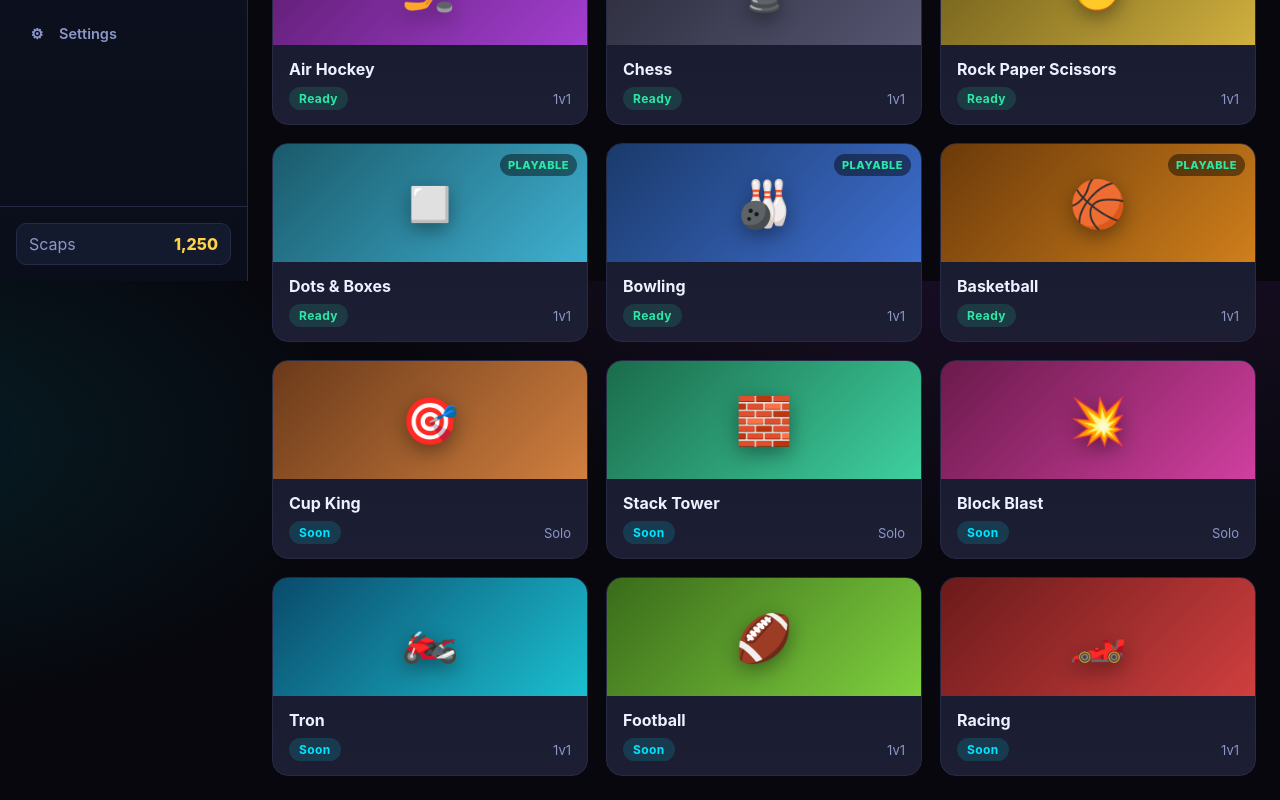
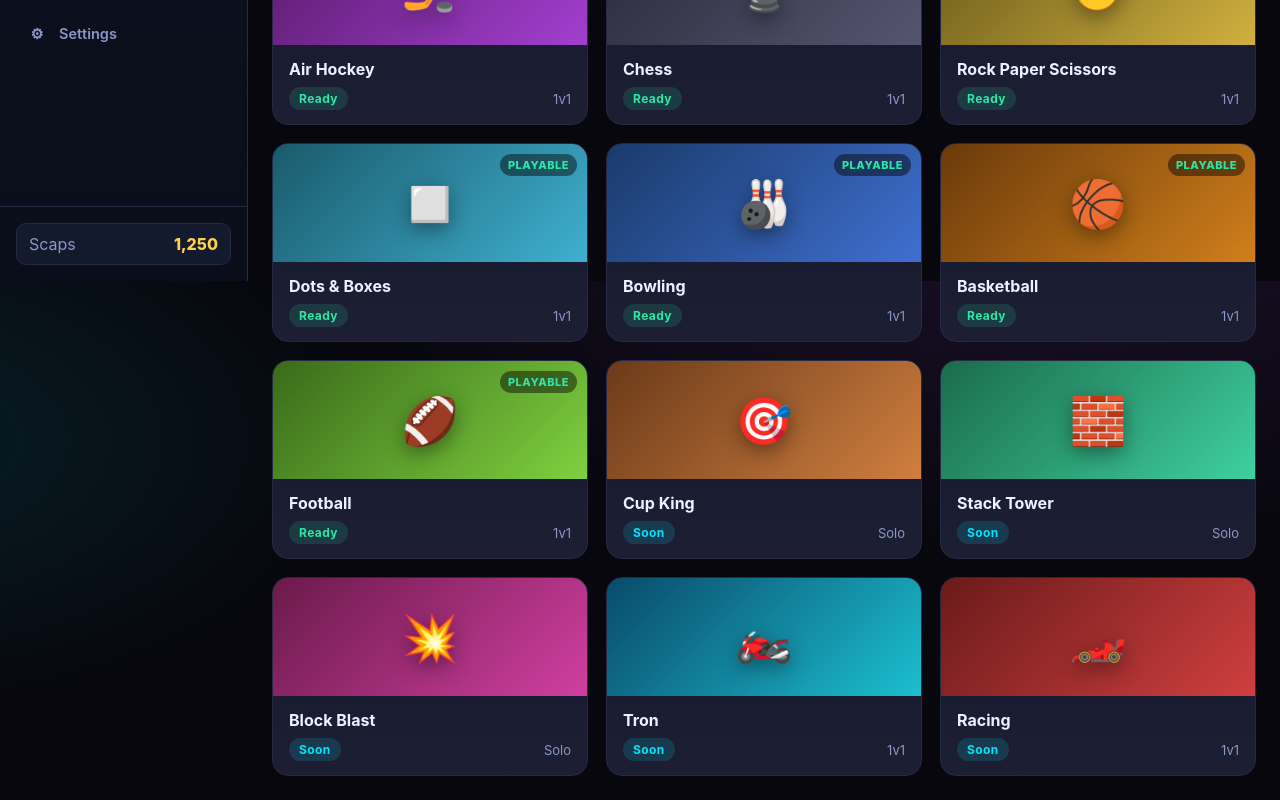
Before and after one commit to BeauRolak/Jango.US-New, a React (Vite) app: page /games in a window 1280 px wide. Shown: the part 519-1319 px from the top of the page. Built offline with nearby package versions, Linux system fonts and the light colour scheme.

Commit message:
Update registry.ts

```diff
--- a/src/games/registry.ts
+++ b/src/games/registry.ts
@@ -19,10 +19,10 @@ export const GAMES: GameInfo[] = [
   { id: "dotsboxes", name: "Dots & Boxes", emoji: "\u25fb\ufe0f", mode: "1v1", category: "Board", playable: true, path: "/games/dotsboxes", art: "linear-gradient(135deg,#1a5a6b,#3fb0d0)" },
   { id: "bowling", name: "Bowling", emoji: "\ud83c\udfb3", mode: "1v1", category: "Sports", playable: true, path: "/games/bowling", art: "linear-gradient(135deg,#1a3a6b,#3f6fd0)" },
   { id: "basketball", name: "Basketball", emoji: "\ud83c\udfc0", mode: "1v1", category: "Sports", playable: true, path: "/games/basketball", art: "linear-gradient(135deg,#6b3a0a,#d07f1b)" },
+  { id: "football", name: "Football", emoji: "\ud83c\udfc8", mode: "1v1", category: "Sports", playable: true, path: "/games/football", art: "linear-gradient(135deg,#3a6b1a,#7fd03f)" },
   { id: "cupking", name: "Cup King", emoji: "\ud83c\udfaf", mode: "Solo", category: "Arcade", playable: false, path: "/games", art: "linear-gradient(135deg,#6b3a1a,#d07f3f)" },
   { id: "stacktower", name: "Stack Tower", emoji: "\ud83e\uddf1", mode: "Solo", category: "Arcade", playable: false, path: "/games", art: "linear-gradient(135deg,#1a6b4b,#3fd0a0)" },
   { id: "blockblast", name: "Block Blast", emoji: "\ud83d\udca5", mode: "Solo", category: "Arcade", playable: false, path: "/games", art: "linear-gradient(135deg,#6b1a4b,#d03fa0)" },
   { id: "tron", name: "Tron", emoji: "\ud83c\udfcd\ufe0f", mode: "1v1", category: "Arcade", playable: false, path: "/games", art: "linear-gradient(135deg,#0a4a6b,#1bbfd0)" },
-  { id: "football", name: "Football", emoji: "\ud83c\udfc8", mode: "1v1", category: "Sports", playable: false, path: "/games", art: "linear-gradient(135deg,#3a6b1a,#7fd03f)" },
   { id: "racing", name: "Racing", emoji: "\ud83c\udfce\ufe0f", mode: "1v1", category: "Sports", playable: false, path: "/games", art: "linear-gradient(135deg,#6b1a1a,#d03f3f)" },
 ];
```
